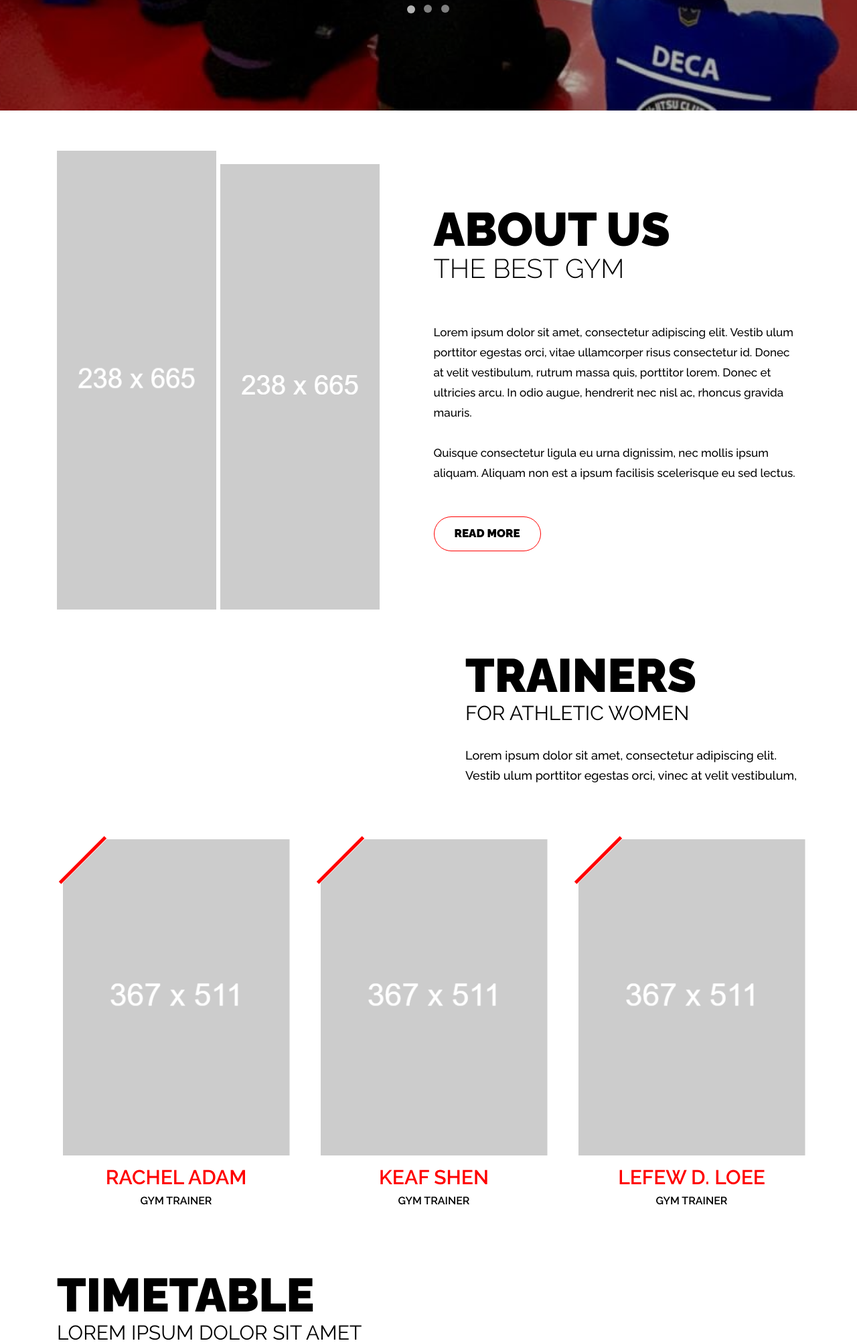
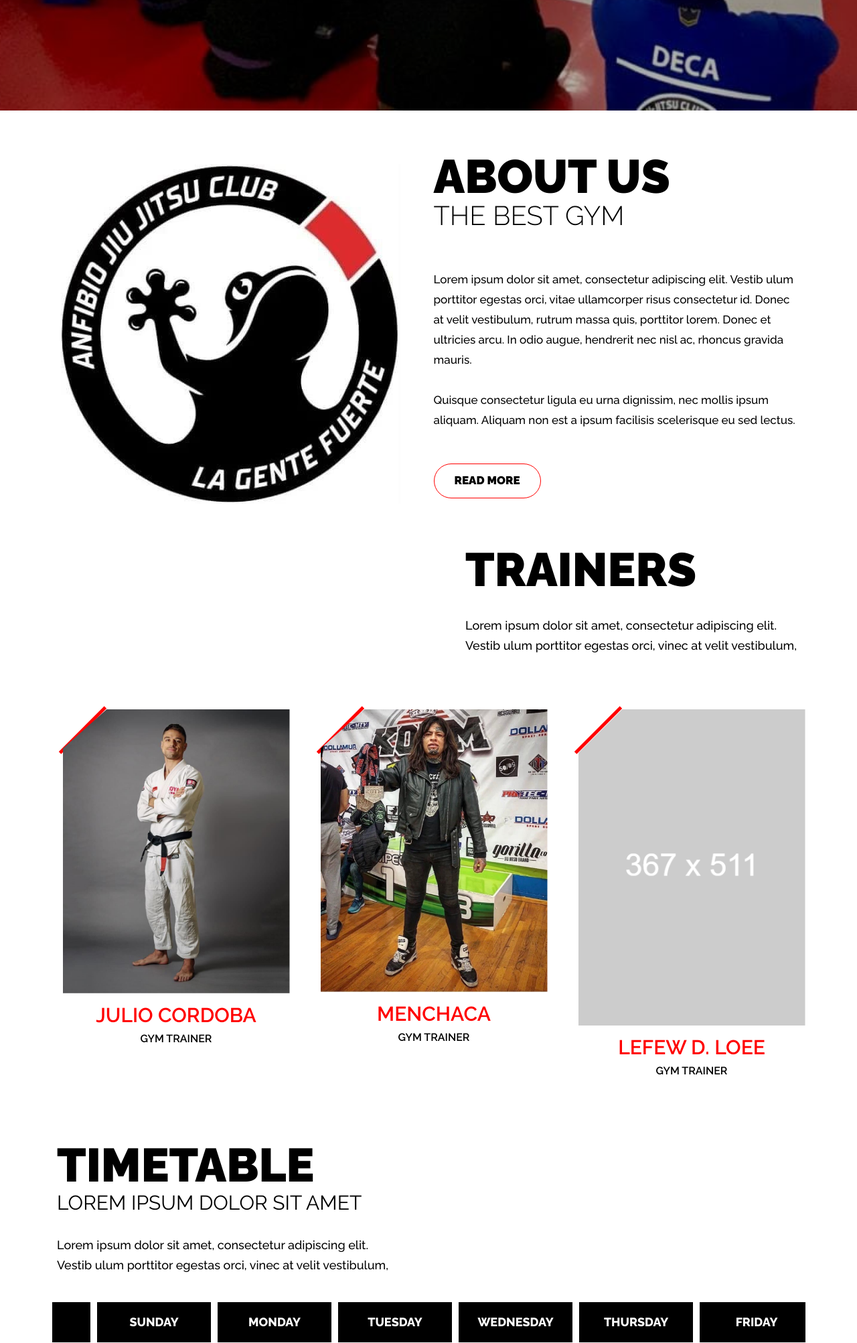
Before and after one commit to brianmcalonen/anfibio-bjj, a plain HTML site: page index.html in a window 1280 px wide. Shown: the part 795-2800 px from the top of the page at 67% size. Drawn offline with Linux system fonts and the light colour scheme.

Commit message:
more work

```diff
--- a/index.html
+++ b/index.html
@@ -105,7 +105,7 @@
                       <a href="#aboutus" class="js-scroll-trigger">ABOUT US</a>
                     </li>
                     <li class="nav-link">
-                      <a href="#course" class="js-scroll-trigger">COURSES</a>
+                      <a href="#trainers" class="js-scroll-trigger">TRAINERS</a>
                     </li>
                     <li class="nav-link">
                       <a href="#timetable" class="js-scroll-trigger"
@@ -148,7 +148,7 @@
           data-interval="4000"
           id="bs-carousel"
         >
-          <ol class="carousel-indicators">
+          <!-- <ol class="carousel-indicators">
             <li
               data-bs-target="#bs-carousel"
               data-bs-slide-to="0"
@@ -165,7 +165,7 @@
               <p></p>
               <span> </span>
             </li>
-          </ol>
+          </ol> -->
           <div class="carousel-inner">
             <div class="carousel-item item slides active">
               <div class="slide-1"></div>
@@ -237,15 +237,15 @@
                 <div class="abt_left">
                   <div class="img-wrap">
                     <img
-                      class="about_img1"
-                      src="assets/images/abt1.png"
+                      class=""
+                      src="assets/images/IMG_2177.jpg"
                       alt="about-img1"
                     />
-                    <img
+                    <!-- <img
                       class="about_img2"
                       src="assets/images/abt2.png"
                       alt="about-img2"
-                    />
+                    /> -->
                   </div>
                 </div>
               </div>
@@ -274,12 +274,12 @@
       <!-- about end-->
 
       <!--Trainers start-->
-      <section class="inner_trainer Trainer_sec" id="Trainer">
+      <section class="inner_trainer Trainer_sec" id="trainers">
         <div class="container">
           <div class="row">
             <div class="col-lg-12">
               <div class="title-right">
-                <h2 class="title"><span>Trainers</span> For athletic women</h2>
+                <h2 class="title"><span>Trainers</span></h2>
                 <p class="aftertitle">
                   Lorem ipsum dolor sit amet, consectetur adipiscing elit.
                   Vestib ulum porttitor egestas orci, vinec at velit vestibulum,
@@ -294,7 +294,7 @@
                   <div class="img_trainer">
                     <img
                       class="img-responsive"
-                      src="assets/images/t1.png"
+                      src="assets/images/IMG_2176.jpg"
                       alt=""
                     />
                   </div>
@@ -327,7 +327,7 @@
                     </ul>
                   </div>
                   <div class="trainer_con">
-                    <h3>Rachel Adam</h3>
+                    <h3>JULIO CORDOBA</h3>
                     <p>Gym Trainer</p>
                   </div>
                 </div>
@@ -337,7 +337,7 @@
                   <div class="img_trainer">
                     <img
                       class="img-responsive"
-                      src="assets/images/t2.png"
+                      src="assets/images/IMG_2179.jpg"
                       alt=""
                     />
                   </div>
@@ -370,7 +370,7 @@
                     </ul>
                   </div>
                   <div class="trainer_con">
-                    <h3>Keaf Shen</h3>
+                    <h3>MENCHACA</h3>
                     <p>Gym Trainer</p>
                   </div>
                 </div>
```
Also changed, not shown: assets/images/IMG_2176.jpg (added), assets/images/IMG_2177.jpg (added), assets/images/IMG_2179.jpg (added).
